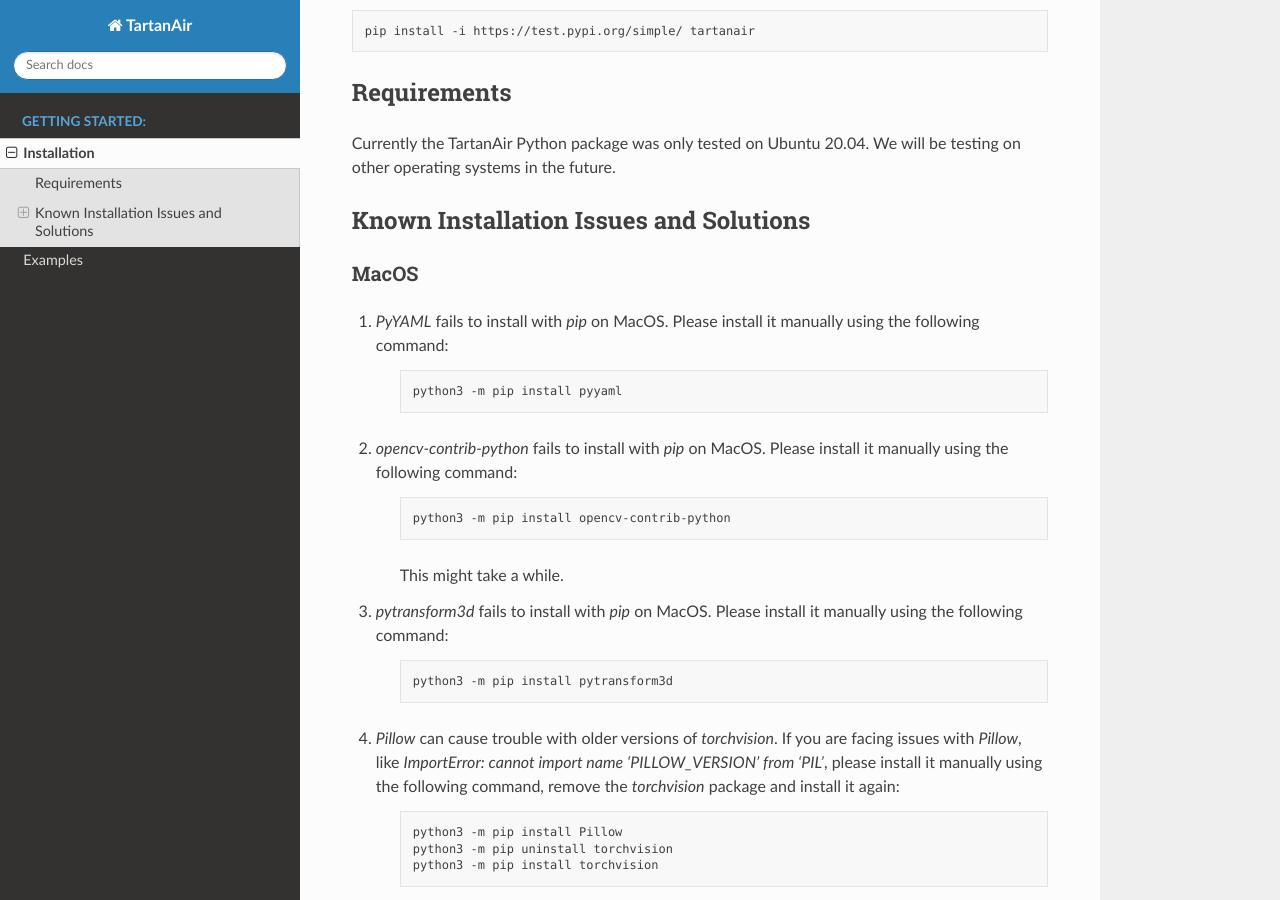
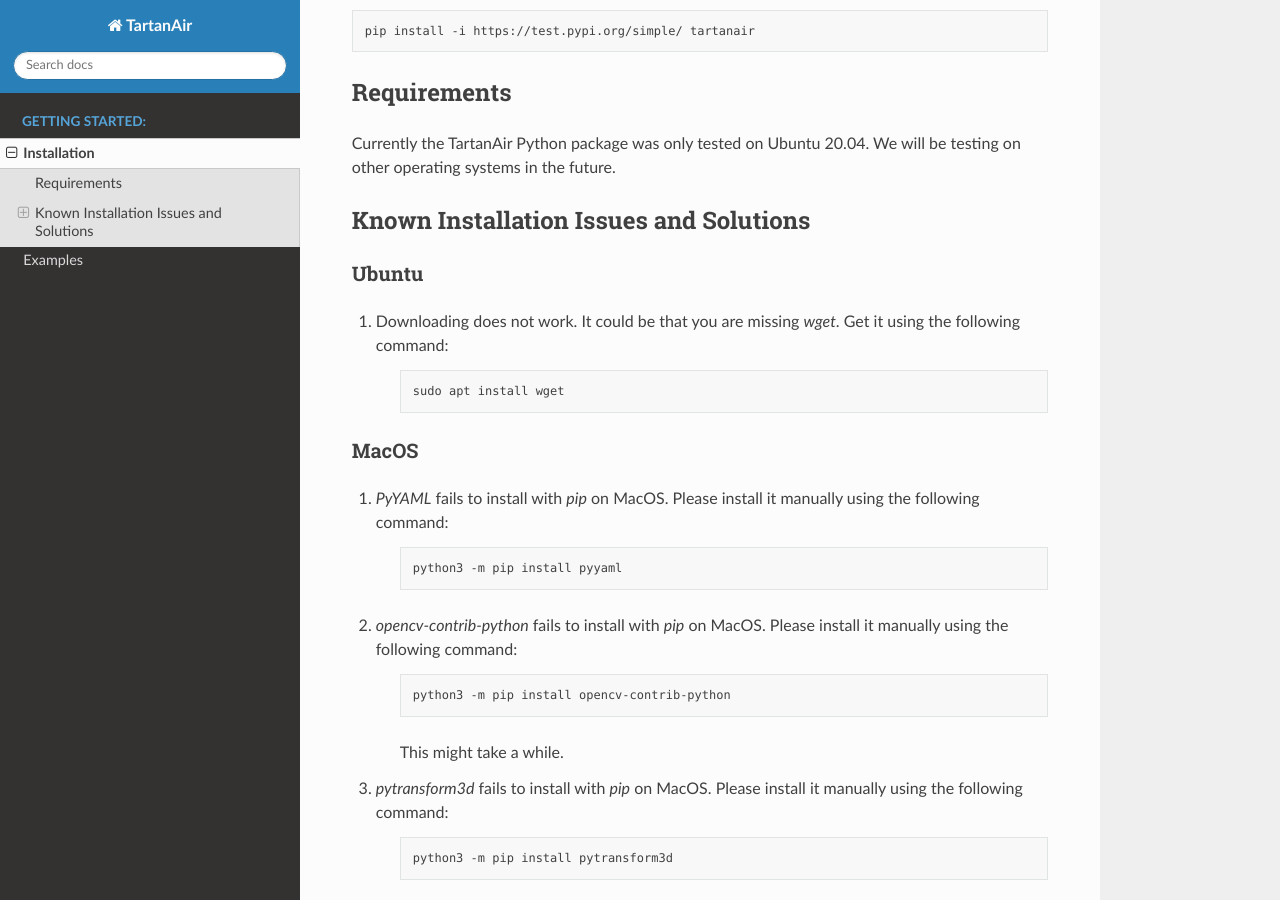
Before and after one commit to castacks/tartanairpy, a Sphinx documentation site: the page built from docs/installation.rst, in a window 1280 px wide and 900 px high, scrolled down 409 px. Built offline with Sphinx 7.4.7 and the Read the Docs theme 2.0.0, drawn with Linux system fonts in a browser that asks for light colours; pages that are not in the unit, such as notebooks, are missing from menus.

Commit message:
feat(docs): wget docs.

```diff
--- a/docs/installation.rst
+++ b/docs/installation.rst
@@ -24,6 +24,14 @@
 
 Known Installation Issues and Solutions
 ---------------------------------------
+
+Ubuntu
+~~~~~~
+1. Downloading does not work. It could be that you are missing `wget`. Get it using the following command:
+
+    .. code-block:: bash
+
+        sudo apt install wget
 
 MacOS
 ~~~~~
```
